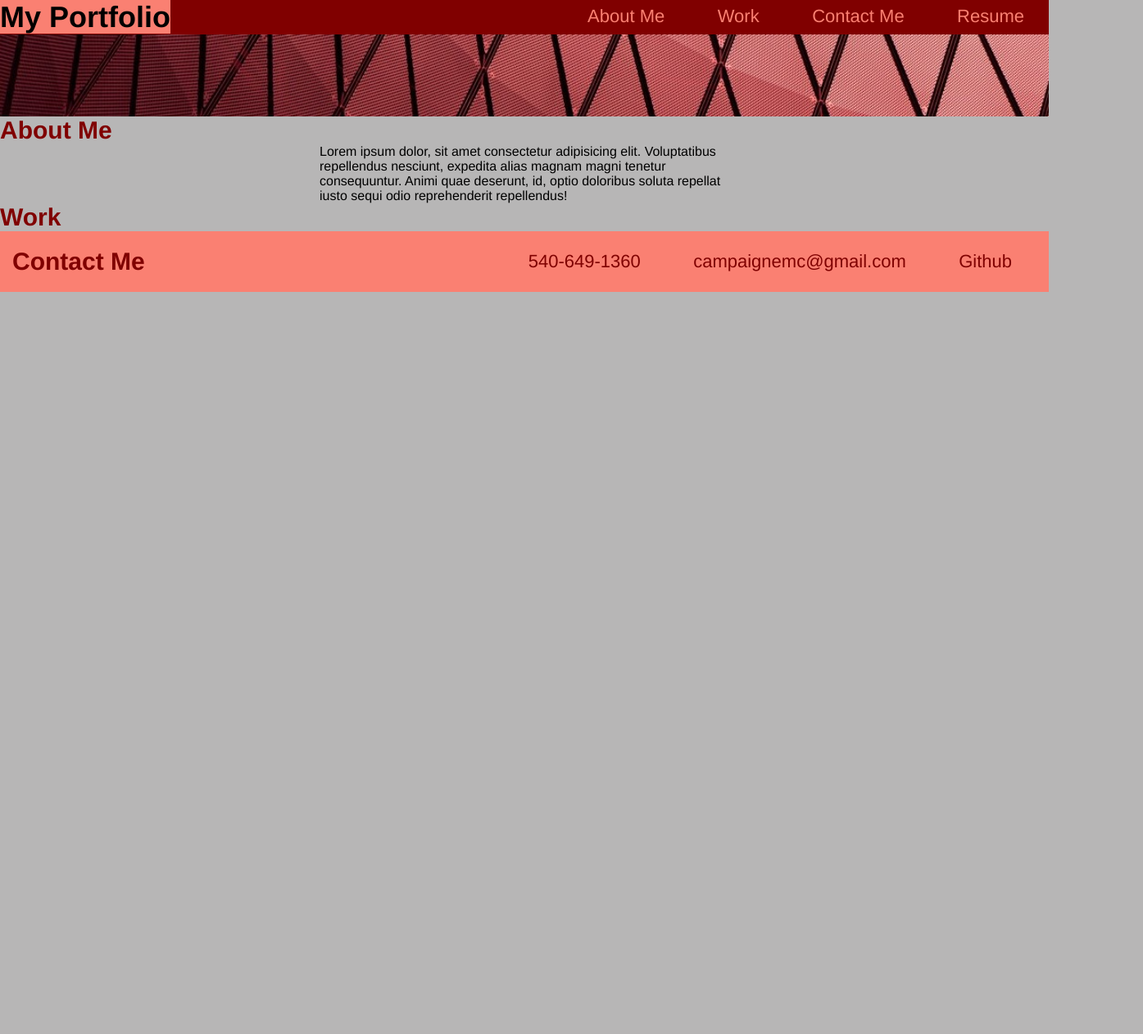
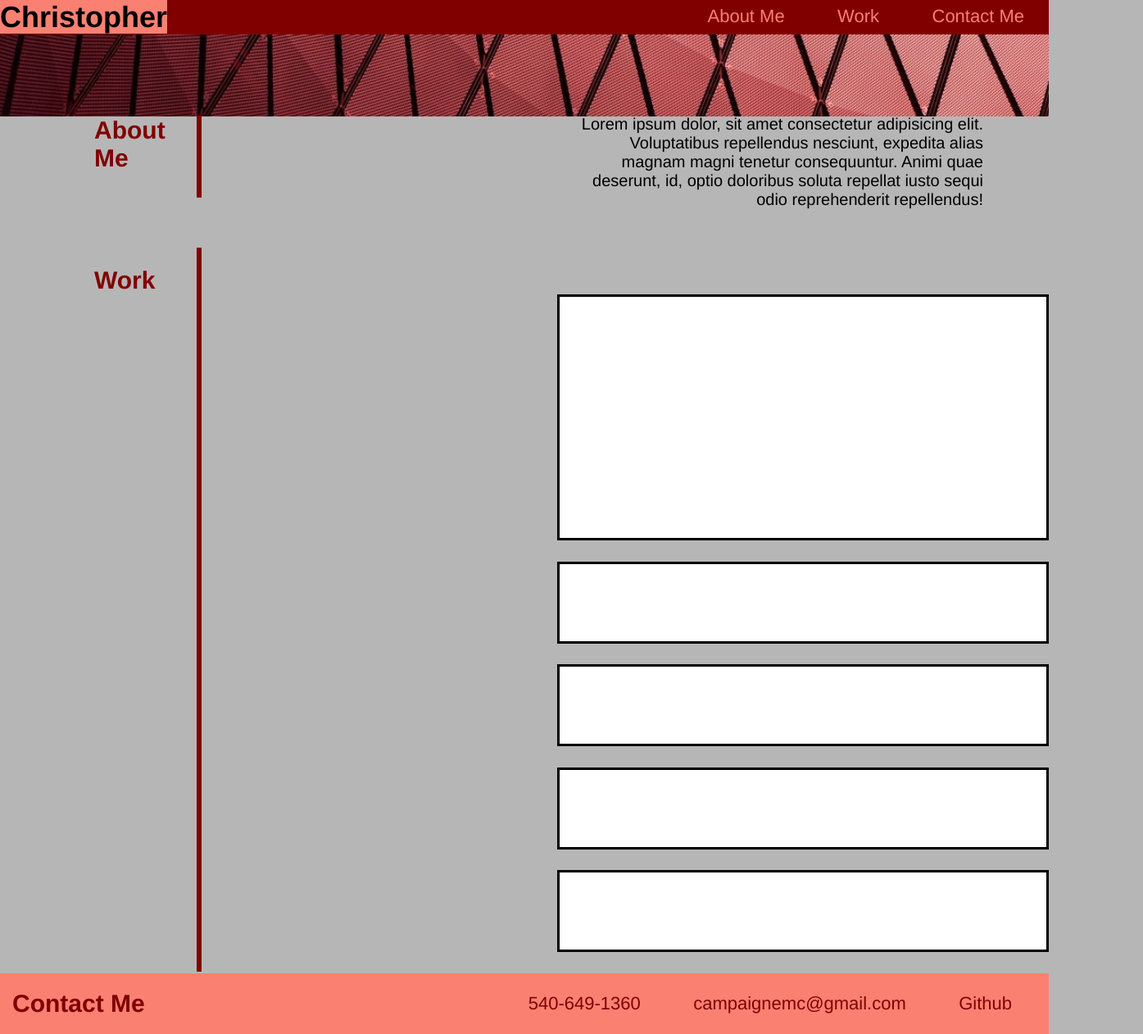
Before and after one commit to chriscampaigne/Portfolio, a plain HTML site: page index.html in a window 1280 px wide. Shown: the whole page at 82% size, 1395 px wide, since content can reach past the window. Before the commit the page ends 800 px from the top, so only its background shows below. Drawn offline with Linux system fonts and the light colour scheme.

Commit message:
added flexboxes

```diff
--- a/index.html
+++ b/index.html
@@ -9,22 +9,20 @@
   <body>
   <!--Header-->
   <header>
-    <h1><span>My Portfolio</span>
+    <h1><span>Christopher</span>
     </h1>
     <nav>
         <ul>
           <li>
-            <a href="About-Me">About Me</a>
+            <a href="#about-me">About Me</a>
           </li>
           <li>
-            <a href="Work">Work</a>
+            <a href="#work">Work</a>
           </li>
           <li>
-            <a href="Contact-Me">Contact Me</a>
+            <a href="#contact-me">Contact Me</a>
           </li>
-          <li>
-            <a href="Resume">Resume</a>
-          </li>
+
         </ul>
       </nav>
     </header>
@@ -38,16 +36,27 @@
 
     <!--About Me Section-->
 
-    <h2 class="aboutme">About Me</h2>
+    <h2 class="aboutme">About</h2>
+    <h2 class="aboutme">Me</h2>
     <p>Lorem ipsum dolor, sit amet consectetur
         adipisicing elit. Voluptatibus repellendus
         nesciunt, expedita alias magnam magni
         tenetur consequuntur. Animi quae deserunt, id, optio doloribus
         soluta repellat iusto sequi odio reprehenderit repellendus!</p>
 
+        <div class="vl"></div>
+
     <!--Work Section-->
 
-    <h2>Work</h2>
+    <h2 class="work">Work</h2>
+    <div class="flexbox-container">
+      <div class="flexbox-item flexbox-item1"></div>
+      <div class="flexbox-item flexbox-item2"></div>
+      <div class="flexbox-item flexbox-item3"></div>
+      <div class="flexbox-item flexbox-item4"></div>
+      <div class="flexbox-item flexbox-item5"></div>
+    </div>
+    <div class="v2"></div>
 
     <!--Footer-->
     <footer>
--- a/style.css
+++ b/style.css
@@ -6,7 +6,9 @@
 body {
     color:black;
     font-family: Helvetica, Arial, sans-serif;
-    background-color: rgb(183, 182, 182)
+    background-color: rgb(183, 182, 182);
+    max-width:  100%;
+    overflow-x: hidden;
   }
 
 
@@ -51,23 +53,94 @@ header nav {
     font-size: 22px;
   }
 
-  h2{
-    display: inline;
+  h2 {
+    position: relative;
     color: maroon;
     font-size: 30px;
     margin: 0;
   }
 
-  .aboutme h2{
-    border: 10px maroon;
+  h2.aboutme {
+    left: 115px;
   }
 
   p {
-    text-align: left;
-    margin: auto;
+    position: relative;
+    text-align: right;
     width: 500px;
+    font-size: 20px;
+    left: 700px;
+    bottom: 70px;
   }
 
+  .vl {
+    border-left: 6px solid maroon;
+    height: 100px;
+    position: absolute;
+    left: 19%;
+    margin-left: -3px;
+    top: 141px;
+  }
+
+  .v2 {
+    border-left: 6px solid maroon;
+    height: 883px;
+    position: absolute;
+    left: 19%;
+    margin-left: -3px;
+    top: 302px;
+  }
+
+/* Work Section */
+
+  h2.work {
+    left: 115px;
+  }
+
+  .flexbox-container {
+    display: flex;
+    flex-wrap: wrap;
+    align-items: flex-end;
+    justify-content: space-between;
+    flex-direction: column;
+
+  }
+
+  .flexbox-item {
+    width: 200px;
+    margin-bottom: 2%;
+    border: 3px solid black;
+    background-color: white;
+
+  }
+
+  .flexbox-item1{
+    min-height: 300px;
+    min-width: 600px;
+
+  }
+
+  .flexbox-item2 {
+    min-height: 100px;
+    min-width: 600px;
+
+  }
+
+  .flexbox-item3 {
+    min-height: 100px;
+    min-width: 600px;
+  }
+
+  .flexbox-item4 {
+    min-height: 100px;
+    min-width: 600px;
+
+  }
+
+  .flexbox-item5 {
+    min-height: 100px;
+    min-width: 600px;
+  }
 
 /* Bottom right text */
 .text-block {
```
